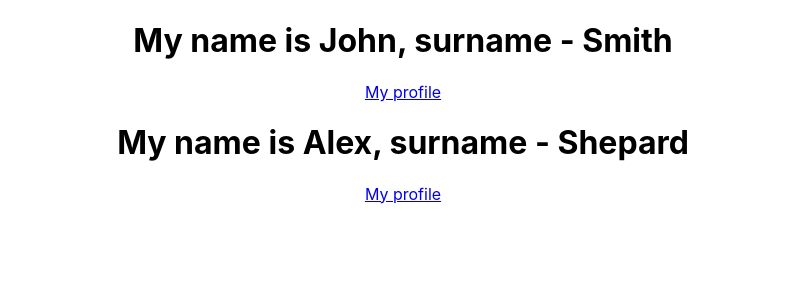
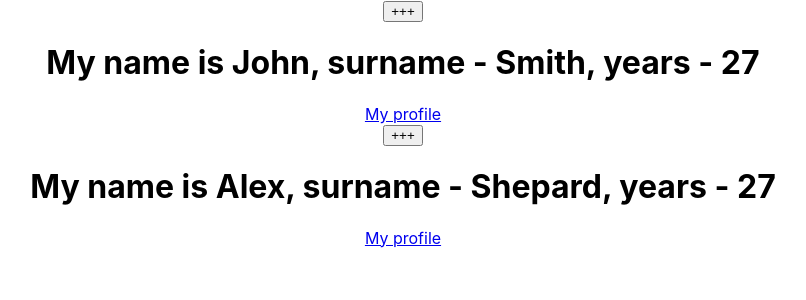
Before and after one commit to misergeev/studying-react, a React (Create React App) app in the folder my-app/: page / in a window 1280 px wide. Shown: the top 300 px of the page, without its empty margins (237-1043 px from the left). Built offline with nearby package versions, Linux system fonts and the light colour scheme.

Commit message:
About setState

```diff
--- a/my-app/src/App.js
+++ b/my-app/src/App.js
@@ -1,19 +1,39 @@
+import { Component } from 'react';
+
 import './App.css';
 
-const WhoAmI = ({name, surname, link}) => {
-  return (
-    <div className="App">
-      <h1>My name is {name()}, surname  - {surname}</h1>
-      <a href={link}>My profile</a>
-    </div>
-  );
+class WhoAmI extends Component {
+  constructor(props) {
+    super(props);
+    this.state = {
+      years: 27,
+      text: '+++'
+    }
+  }
+
+  nextYear = () => {
+    this.setState(state => ({
+      years: state.years + 1
+    }));
+  }
+
+  render() {
+    const {name, surname, link} = this.props;
+    return (
+      <div className="App">
+        <button onClick={this.nextYear}>{this.state.text}</button>
+        <h1>My name is {name}, surname  - {surname}, years - {this.state.years}</h1>
+        <a href={link}>My profile</a>
+      </div>
+    );
+  }
 }
 
 function App() {
   return (
     <div className="App">
-      <WhoAmI name={() => 'John'} surname="Smith" link="facebook.com" />
-      <WhoAmI name={() => 'Alex'} surname="Shepard" link="vk.com" />
+      <WhoAmI name="John" surname="Smith" link="facebook.com" />
+      <WhoAmI name="Alex" surname="Shepard" link="vk.com" />
     </div>
   );
 }
```
